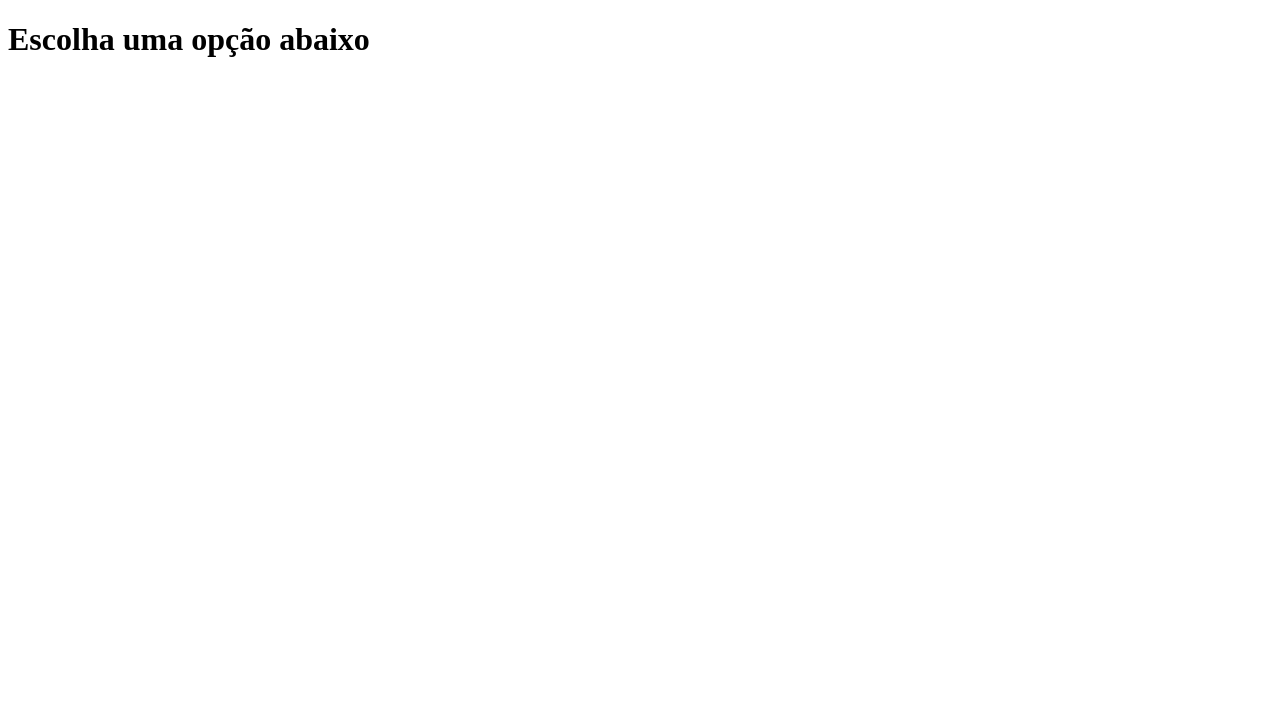
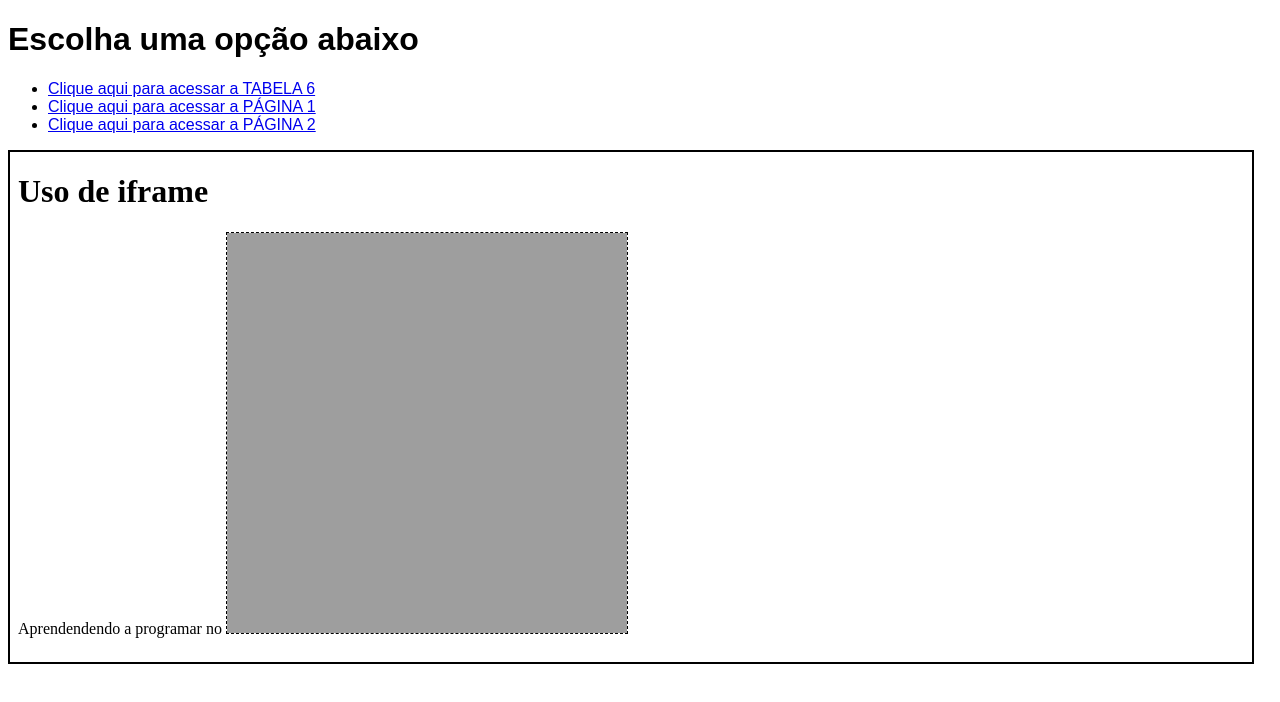
Before and after one commit to daniel-pantoja/html-css, a plain HTML site: page exercícios/ex024/iframe003.html in a window 1280 px wide. Drawn offline with Linux system fonts and the light colour scheme.

Commit message:
Exercício de iframe 004

```diff
--- a/exercícios/ex024/iframe003.html
+++ b/exercícios/ex024/iframe003.html
@@ -5,9 +5,31 @@
     <meta name="viewport" content="width=device-width, initial-scale=1.0">
     <title>Iframe</title>
     <style>
+         body {
+            font-family: Arial, Helvetica, sans-serif;
+        }
+
+        iframe {
+            width: 97vw;
+            height: 510px;
+            border: 2px solid black;
+        }
+    </style>
     </style>
 </head>
 <body>
     <h1>Escolha uma opção abaixo</h1>
+    <ul>
+        <li><a href="../ex023/tabela006.html" target="gostoso">Clique aqui para acessar a TABELA 6</a></li>
+        <li><a href="extras/pag001.html" target="gostoso">Clique aqui para acessar a PÁGINA 1</a></li>
+        <li><a href="extras/pag002.html" target="gostoso">Clique aqui para acessar a PÁGINA 2</a></li>
+    </ul>
+
+
+    <p>
+        <iframe src="iframe001.html" frameborder="" name="gostoso">
+            <p>Seu navegador não é compativel com iframe</p>
+        </iframe>
+    </p>
 </body>
 </html>
```
Also changed, not shown: exercícios/ex024/extras/pag002.html (added, +21 -0 lines).
